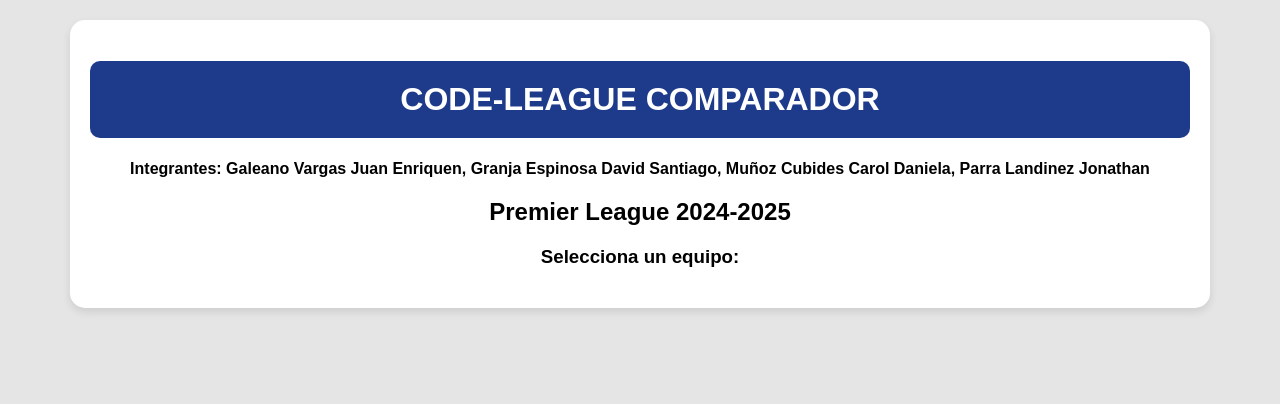
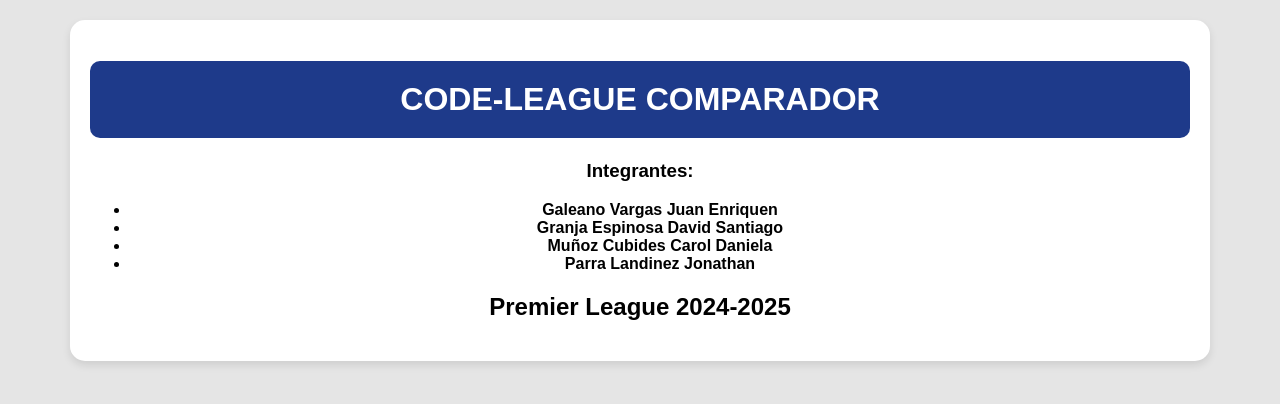
Before and after one commit to Jonathan-Parra1013/Proyecto-Fundamentos-de-Programacion, a Flask app: page / in a window 1280 px wide. Shown: the top 404 px of the page. Run offline with Flask 3, Linux system fonts and the light colour scheme; parts of the project's set-up code (start-up, migrations or seed data) failed here and were passed over.

Commit message:
arreglos2

```diff
--- a/app.py
+++ b/app.py
@@ -1,11 +1,9 @@
 from flask import Flask, render_template, request
-from main import obtener_equipos, obtener_jugadores
+from main import obtener_equipos, obtener_jugadores_por_equipo
 
 app = Flask(__name__)
 
-# Lista de tuplas: (nombre del equipo, nombre del archivo del logo)
-equipos = obtener_equipos()
-equipos_dict = {nombre: logo for nombre, logo in equipos}  # Para mostrar el logo grande del equipo seleccionado
+equipos = obtener_equipos()  # Lista de tuplas (nombre, logo)
 
 # Integrantes
 integrantes = [
@@ -15,16 +13,23 @@
     "Parra Landinez Jonathan"
 ]
 
-@app.route('/', methods=['GET'])
+@app.route('/', methods=['GET', 'POST'])
 def index():
-    equipo_seleccionado = request.args.get('equipo')
     resultado = None
-    if equipo_seleccionado:
-        resultado = obtener_jugadores(equipo_seleccionado)
+    equipo_seleccionado = None
+    if request.method == 'POST':
+        equipo_seleccionado = request.form.get('equipo')
+        if equipo_seleccionado:
+            jugadores = obtener_jugadores_por_equipo(equipo_seleccionado)
+            # Crear lista en HTML
+            resultado = "<ul>"
+            for j in jugadores:
+                resultado += f"<li>{j}</li>"
+            resultado += "</ul>"
+
     return render_template(
         'index.html',
         equipos=equipos,
-        equipos_dict=equipos_dict,
         resultado=resultado,
         equipo_seleccionado=equipo_seleccionado,
         integrantes=integrantes
--- a/main.py
+++ b/main.py
@@ -1,36 +1,18 @@
-# main.py
 import pandas as pd
 
-# Ruta del archivo Excel
-ARCHIVO_EXCEL = 'data/TABLAPREMIER.xlsx'
-SHEET_NAME = 'Hoja2'
+# Leer logos de la hoja1
+df_logos = pd.read_excel("datos.xlsx", sheet_name="hoja1")
+# Crear lista de tuplas (nombre_equipo, logo)
+equipos = [(row["Equipo"], row["Logo"]) for _, row in df_logos.iterrows()]
 
-def cargar_datos():
-    try:
-        df = pd.read_excel(ARCHIVO_EXCEL, sheet_name=SHEET_NAME)
-        return df
-    except Exception as e:
-        print("Error al leer el archivo Excel:", e)
-        return pd.DataFrame()
+# Leer jugadores de la hoja2
+df_jugadores = pd.read_excel("datos.xlsx", sheet_name="hoja2")
 
 def obtener_equipos():
+    """Devuelve lista de tuplas (nombre_equipo, logo)"""
+    return equipos
 
-    df = cargar_datos()
-    if not df.empty:
-        return sorted(df['Equipo'].unique())
-    return []
-
-def obtener_jugadores(equipo):
-
-    df = cargar_datos()
-    if df.empty:
-        return "La base de datos no se pudo cargar."
-
-    # Filtrar jugadores del equipo seleccionado
-    jugadores = df[df['Equipo'].str.lower() == equipo.lower()]
-
-    if len(jugadores) > 0:
-        # Devuelve HTML listo para mostrar en la web
-        return jugadores.to_html(classes='tabla', index=False)
-    else:
-        return "No se encontraron jugadores para este equipo."
+def obtener_jugadores_por_equipo(nombre_equipo):
+    """Devuelve lista de jugadores de un equipo"""
+    jugadores = df_jugadores[df_jugadores["Equipo"] == nombre_equipo]
+    return [row["Nombre"] for _, row in jugadores.iterrows()]
--- a/templates/index.html
+++ b/templates/index.html
@@ -6,42 +6,44 @@
     <link rel="stylesheet" href="{{ url_for('static', filename='style.css') }}">
 </head>
 <body>
-    <div class="container">
+<div class="container">
+
+    <!-- Título -->
+    <div class="titulo">
         <h1>CODE-LEAGUE COMPARADOR</h1>
-        <p class="integrantes">
-            Integrantes:
+    </div>
+
+    <!-- Integrantes -->
+    <div class="integrantes">
+        <h3>Integrantes:</h3>
+        <ul>
             {% for integrante in integrantes %}
-                {{ integrante }}{% if not loop.last %}, {% endif %}
+                <li>{{ integrante }}</li>
             {% endfor %}
-        </p>
+        </ul>
+    </div>
 
-        <h2>Premier League 2024-2025</h2>
+    <h2>Premier League 2024-2025</h2>
 
-        <h3>Selecciona un equipo:</h3>
-        <div class="logos-equipos">
+    <!-- Logos como botones -->
+    <form method="POST" action="/">
+        <div class="logos">
             {% for nombre, logo in equipos %}
-                <a href="/?equipo={{ nombre }}">
-                    <img src="{{ url_for('static', filename='imagenes/' + logo) }}" alt="{{ nombre }}" class="logo-equipo">
-                </a>
+                <button type="submit" name="equipo" value="{{ nombre }}" class="logo-button">
+                    <img src="{{ url_for('static', filename='logos/' + logo) }}" alt="{{ nombre }}">
+                </button>
             {% endfor %}
         </div>
+    </form>
 
-        {% if resultado %}
-            <div class="equipo-seleccionado">
-                <h3>{{ equipo_seleccionado }}</h3>
-                <img src="{{ url_for('static', filename='imagenes/' + equipos_dict[equipo_seleccionado]) }}" alt="{{ equipo_seleccionado }}" class="logo-grande">
-            </div>
+    <!-- Resultado jugadores -->
+    {% if resultado %}
+        <h3>Jugadores de {{ equipo_seleccionado }}</h3>
+        <div class="resultado">
+            {{ resultado | safe }}
+        </div>
+    {% endif %}
 
-            <div class="jugadores">
-                {% for jugador in resultado %}
-                    <div class="jugador">
-                        <img src="{{ url_for('static', filename='imagenes/' + jugador['Imagen']) }}" width="80" alt="{{ jugador['Nombre'] }}">
-                        <p>{{ jugador['Nombre'] }}</p>
-                        <p>{{ jugador['Posicion'] }} | #{{ jugador['Dorsal'] }}</p>
-                    </div>
-                {% endfor %}
-            </div>
-        {% endif %}
-    </div>
+</div>
 </body>
 </html>
```
